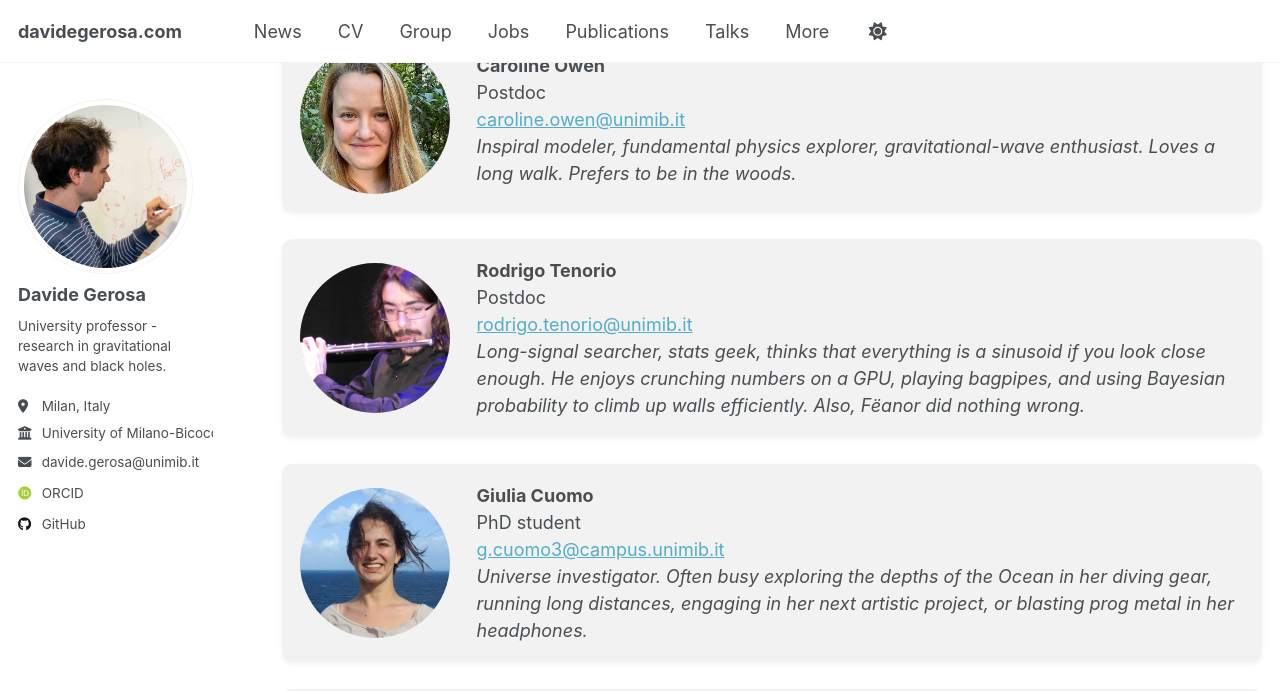
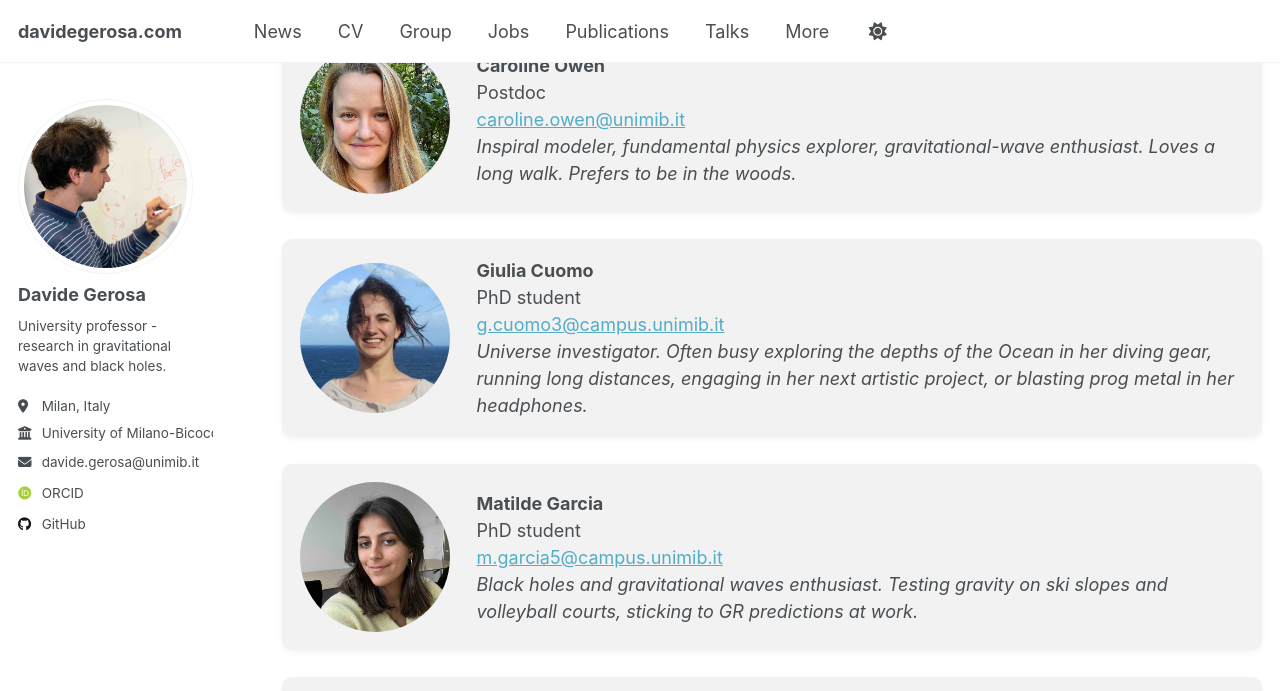
Before and after one commit to dgerosa/website, a Jekyll site: the page built from _pages/group.md, in a window 1280 px wide and 900 px high, scrolled down 1169 px, cut to the strip 0-691 px from the top of the window. Built offline with Jekyll 4.4.1, drawn with Linux system fonts in a browser that asks for light colours; some web fonts are replaced; some of the changed text lies outside the part shown.

Commit message:
Website update from workflow

```diff
--- a/_pages/_group.md
+++ b/_pages/_group.md
@@ -45,15 +45,6 @@ Here are the amazing people in my group. Come visit and chat science with us! If
     Postdoc<br>
 <a href="mailto:caroline.owen@unimib.it">caroline.owen@unimib.it</a><br>
     <em>Inspiral modeler, fundamental physics explorer, gravitational-wave enthusiast. Loves a long walk. Prefers to be in the woods.</em>
-  </div>
-</div>
-<div class="person">
-  <img src="{{ '/images/rodrigo-tenorio.jpg' | relative_url }}" alt="Rodrigo Tenorio" class="person-photo">
-  <div class="person-text">
-    <strong>Rodrigo Tenorio</strong><br>
-    Postdoc<br>
-<a href="mailto:rodrigo.tenorio@unimib.it">rodrigo.tenorio@unimib.it</a><br>
-    <em>Long-signal searcher, stats geek, thinks that everything is a sinusoid if you look close enough. He enjoys crunching numbers on a GPU, playing bagpipes, and using Bayesian probability to climb up walls efficiently. Also, Fëanor did nothing wrong.</em>
   </div>
 </div>
 <div class="person">
```
Also changed, not shown: other parts of _pages/_group.md (+3 -1 lines), _pages/_citations.md (+1 -1 lines), _pages/_publications.md (+1 -1 lines), _pages/_talks.md (+1 -1 lines).
